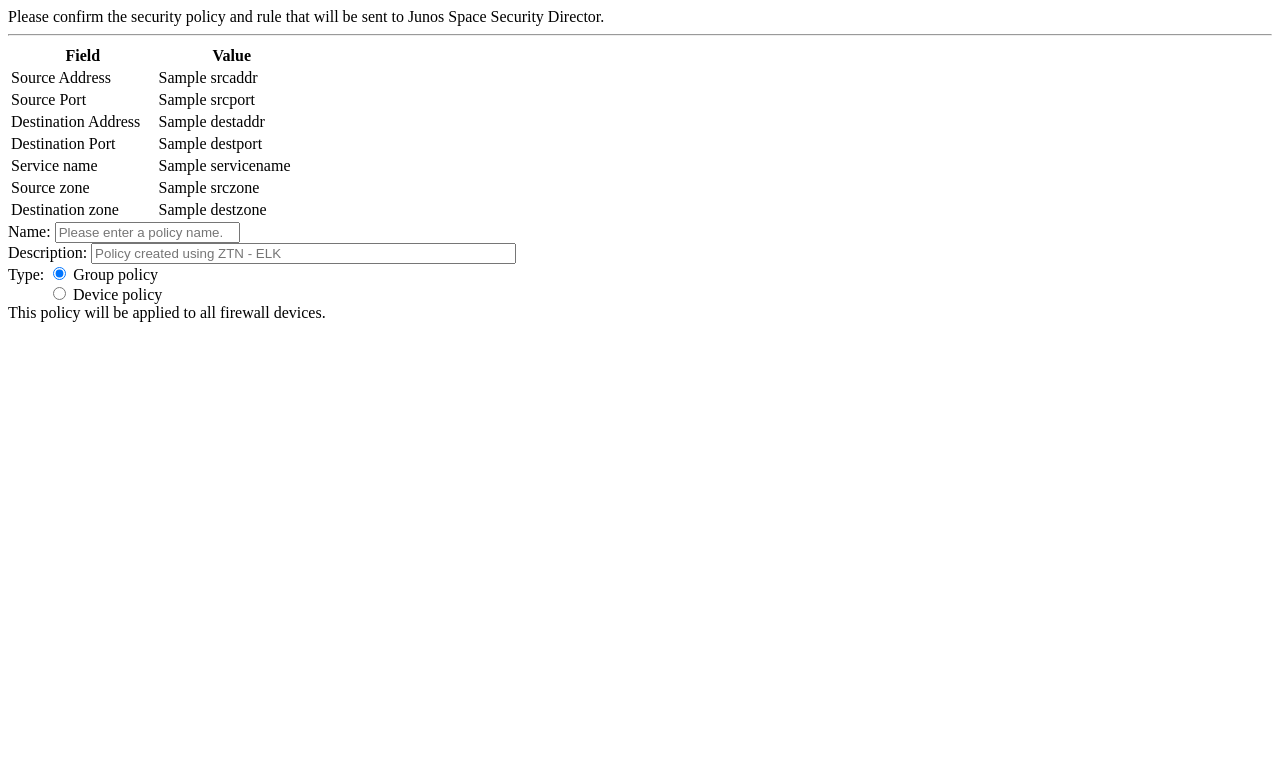
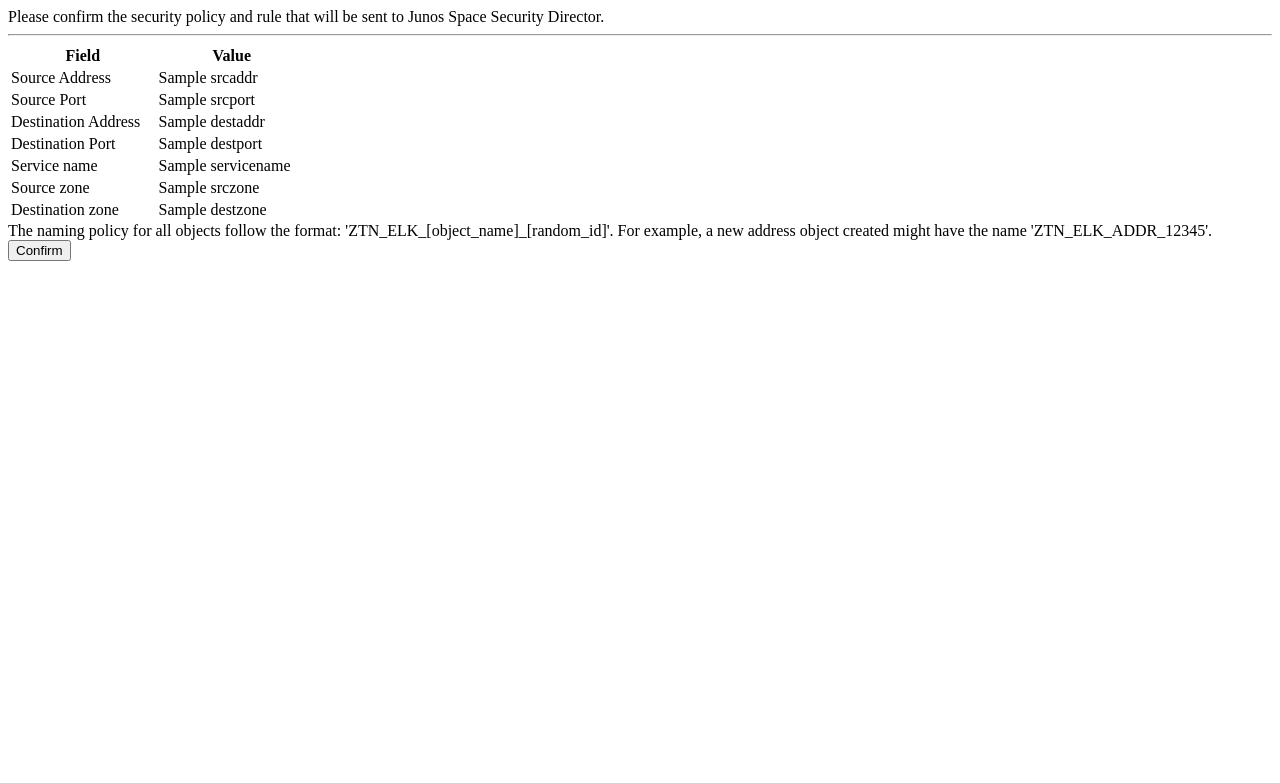
Before and after one commit to Juniper-SE/ztn-elk, a Flask app: template ztn/templates/index.html in a window 1280 px wide. Shown: the top 783 px of the page. Run offline with Flask 2, Linux system fonts and the light colour scheme; the template is opened without the code that fills it: most values are stand-ins (such as "Sample title", 1, 10 or a date in 2020).

Commit message:
simple confirm

```diff
--- a/ztn/templates/index.html
+++ b/ztn/templates/index.html
@@ -45,19 +45,11 @@
     </table>
     {% endif %}
 
-    <form>
-        Name: <input type="text" placeholder="Please enter a policy name." />
-        <br />
-        Description: <input type="text" size="50" placeholder="Policy created using ZTN - ELK" />
-        <br />
-        Type:
-        <input type="radio" id="group" name="policy-type" value="GROUP" checked>
-        <label for="group">Group policy</label>
-        <br />
-        &emsp;&emsp;&ensp;<input type="radio" id="device" name="policy-type" value="DEVICE">
-        <label for="device">Device policy</label>
-        <br />
-        This policy will be applied to all firewall devices.
+    The naming policy for all objects follow the format: 'ZTN_ELK_[object_name]_[random_id]'. For example, a new address
+    object created might have the name 'ZTN_ELK_ADDR_12345'.
+
+    <form action="/" method="post">
+        <button type="submit">Confirm</button>
     </form>
 </body>
 
--- a/ztn/ztn/app.py
+++ b/ztn/ztn/app.py
@@ -4,7 +4,7 @@ import ztn_elk
 app = Flask(__name__, template_folder="../templates")
 
 
-@app.route('/')
+@app.route('/', methods=['GET', 'POST'])
 def index():
     args = request.args
     content = {
@@ -17,18 +17,23 @@ def index():
         "destzone": str(args['destzone'])
     }
 
-    # c_a, addr_id = ztn_elk.create_address(srcaddr)
-    # if c_a:
-    #     print("Created address")
-    #     print(addr_id)
+    if request.method == 'POST':
+        c_a, addr_id = ztn_elk.create_address(srcaddr)
+        if c_a:
+            print("Created address")
+            print(addr_id)
 
-    # c_app, app_id = ztn_elk.create_application(servicename, destport, srcport)
-    # if c_app:
-    #     print("created application")
+        c_app, service_id = ztn_elk.create_application(
+            servicename, destport, srcport)
+        if c_app:
+            print("created application")
 
-    # c_p, policy_id = ztn_elk.create_policy()
-    # if c_p:
-    #     print("created policy")
+        c_p, policy_id = ztn_elk.create_policy()
+        if c_p:
+            print("created policy")
+
+        c_tr, rule = ztn_elk.create_tradtl_rule(
+            src_addr_id, dest_addr_id, service_id, policy_id)
 
     return render_template("index.html", **content)
 
--- a/ztn/ztn/ztn_elk.py
+++ b/ztn/ztn/ztn_elk.py
@@ -71,7 +71,7 @@ def create_application(servicename, dstport, srcport):
     protocol_type = "None"
 
     if servicename == "None":
-        return False, 0
+        return False, None
     elif servicename in protocol_types.keys():
         protocol_type = protocol_types[servicename]
     else:
```
